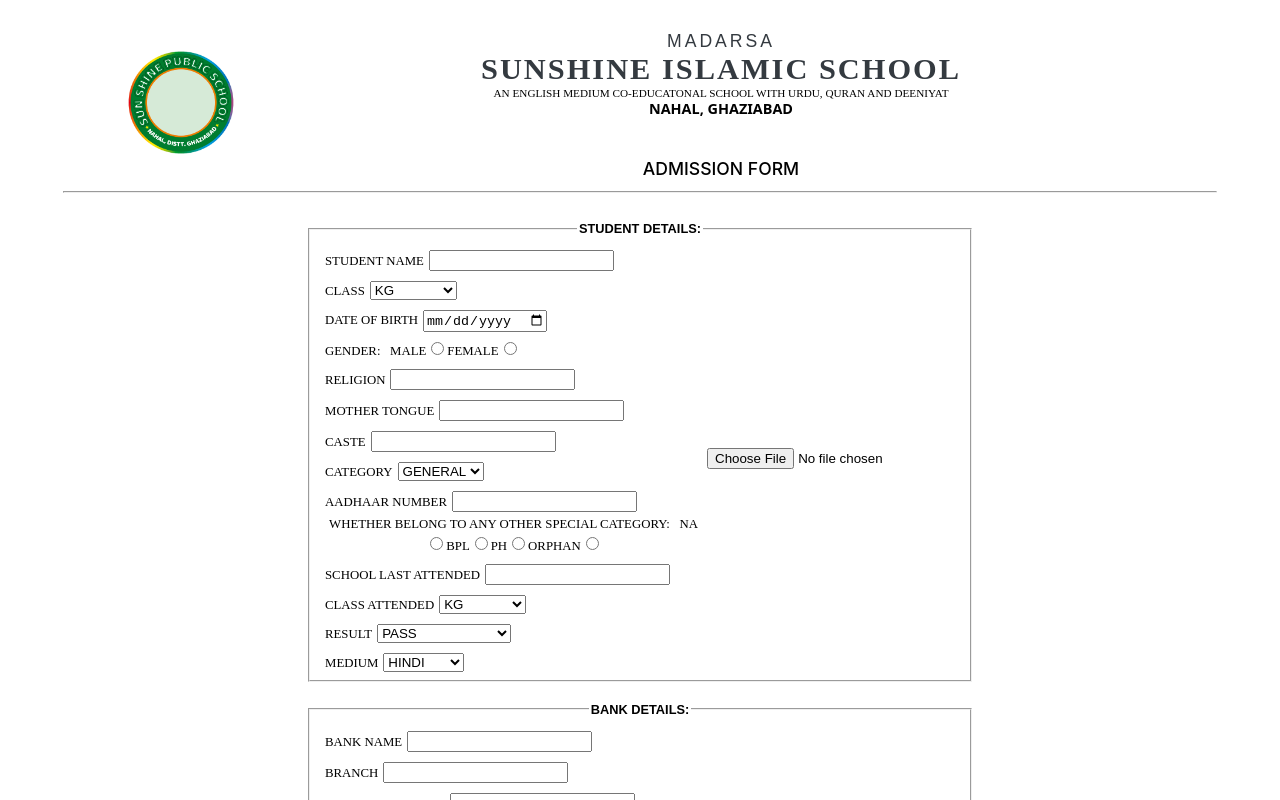
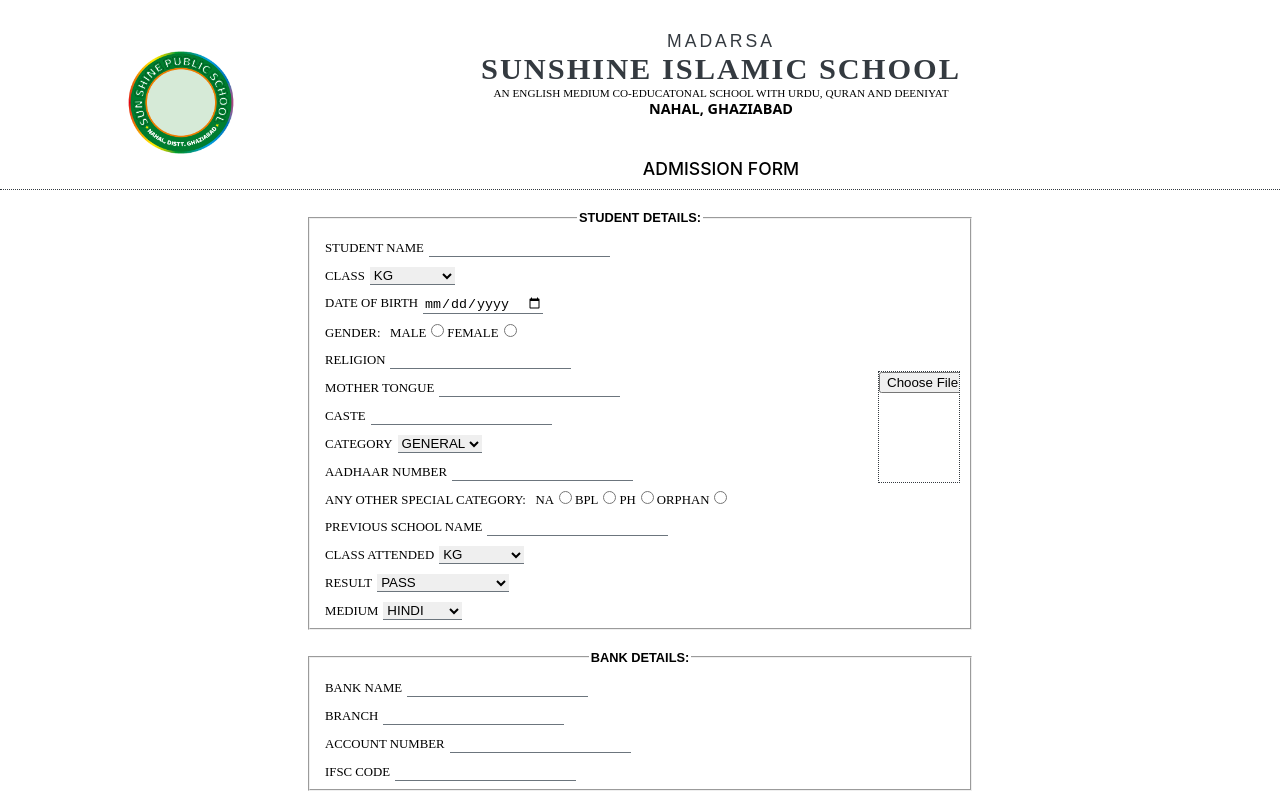
Before and after one commit to iazamkhan/sunshine-school, a React (Create React App) app: page / in a window 1280 px wide. Shown: the top 800 px of the page. Built offline with nearby package versions, Linux system fonts and the light colour scheme; a web font is replaced by a local one.

Commit message:
css changes in form

```diff
--- a/src/components/Form/Form.js
+++ b/src/components/Form/Form.js
@@ -83,13 +83,13 @@ function Form() {
                         <label for="AADHAAR">AADHAAR NUMBER
                             <input type="tel" minLength="12" maxLength="12" name="AADHAAR NUMBER" required />
                         </label>
-                        <label for="SPECIAL CATEGORY">WHETHER BELONG TO ANY OTHER SPECIAL CATEGORY:
+                        <label for="SPECIAL CATEGORY">ANY OTHER SPECIAL CATEGORY:
                         &nbsp; NA<input type="radio" value="NA" name="SPECIAL CATEGORY" required />
                         BPL<input type="radio" value="BPL" name="SPECIAL CATEGORY" required />
                         PH<input type="radio" value="PH" name="SPECIAL CATEGORY" required />
                         ORPHAN<input type="radio" value="ORPHAN" name="SPECIAL CATEGORY" required />
                     </label>
-                    <label for="LAST SCHOOL">SCHOOL LAST ATTENDED
+                    <label for="LAST SCHOOL">PREVIOUS SCHOOL NAME
                         <input type="text" name="LAST SCHOOL" required />
                     </label>
                     <label for="CLASS ATTENDED">
--- a/src/components/Form/Form.scss
+++ b/src/components/Form/Form.scss
@@ -8,12 +8,24 @@
     font-size: 0.8em;
     font-family: "Angkor", serif;
 
+
     .student-details {
         display: flex;
         flex-direction: row;
         align-items: center;
         justify-content: space-between;
-        max-width: 50%;
+        width: 50%;
+
+        @media screen and (max-width: 800px) {
+            min-width: 80%;
+        }
+
+        .file-input {
+            border: 0.5px dotted #343a40;
+            height: 110px;
+            width: 80px;
+        }
+
 
         .left-part {
             display: flex;
@@ -29,6 +41,10 @@
         align-items: flex-start;
         justify-content: space-between;
         min-width: 50%;
+
+        @media screen and (max-width: 800px) {
+            min-width: 85%;
+        }
     }
 
     .parents-details {
@@ -37,6 +53,10 @@
         align-items: flex-start;
         justify-content: space-between;
         min-width: 50%;
+
+        @media screen and (max-width: 800px) {
+            min-width: 85%;
+        }
     }
 
     .guardian-details {
@@ -45,12 +65,30 @@
         align-items: flex-start;
         justify-content: space-between;
         min-width: 50%;
+
+        @media screen and (max-width: 800px) {
+            min-width: 85%;
+        }
     }
 }
 
 input, select, label {
     margin-left: 5px;
     margin-top: 5px;
+}
+
+input, select  {
+    border: none;
+    border-bottom: 1px solid #6c757d;
+
+    @media screen and (max-width: 800px) {
+        max-width: 80px;
+    }
+
+    &:focus {
+        outline: none;
+        border-bottom: 1.5px solid #6c757d;
+    }
 }
 
 fieldset {
--- a/src/components/Header/Header.js
+++ b/src/components/Header/Header.js
@@ -17,7 +17,6 @@ function Header() {
         <span className="fifth-line">ADMISSION FORM</span>
       </section>
     </div>
-    <hr />
     </>
   )
 }
--- a/src/components/Header/Header.scss
+++ b/src/components/Header/Header.scss
@@ -4,6 +4,10 @@
     justify-content: space-between;
     align-items: center;
     padding: 20px 0 0;
+    position: sticky;
+    top: 0;
+    background-color: white;
+    border-bottom: 0.2px dotted #343a40 ;
 
 
     @media only screen and (min-width: 800px) {
@@ -69,9 +73,3 @@
 
     }
 }
-
-hr {
-    margin-top: 2px;
-    width: 90%;
-    height: 40%;
-}
```
